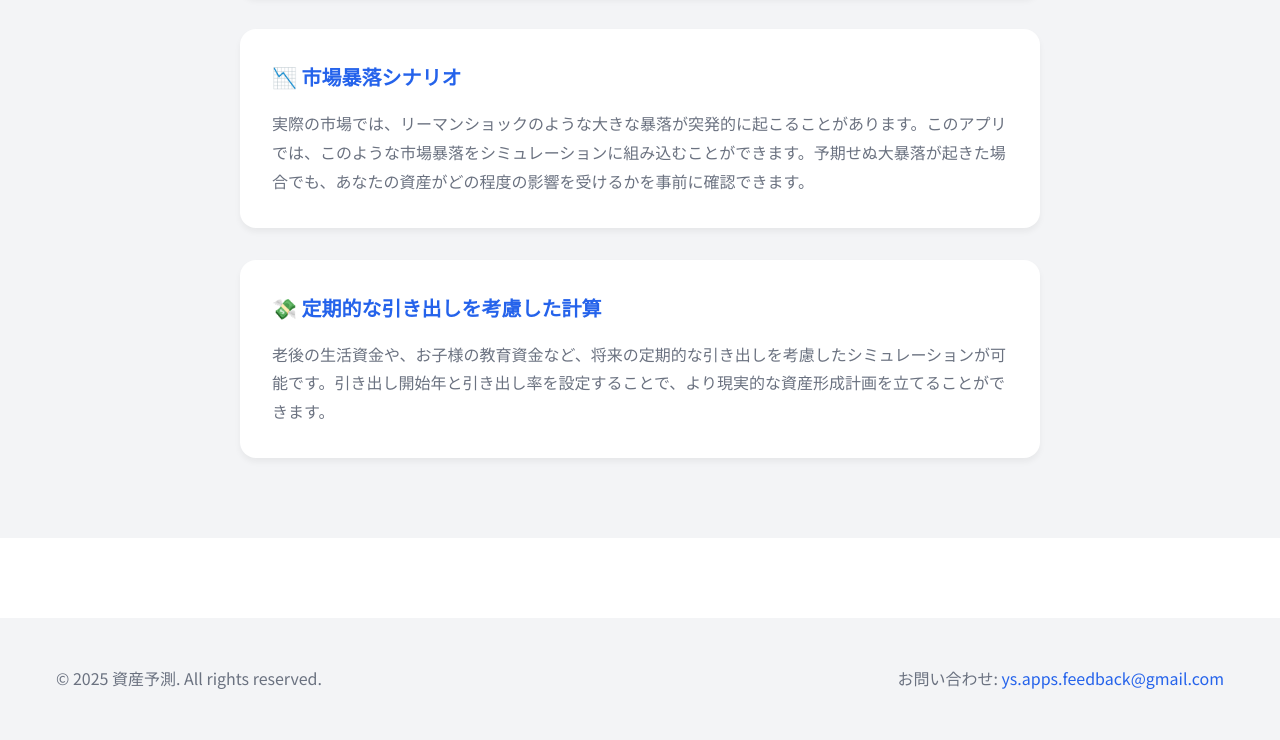
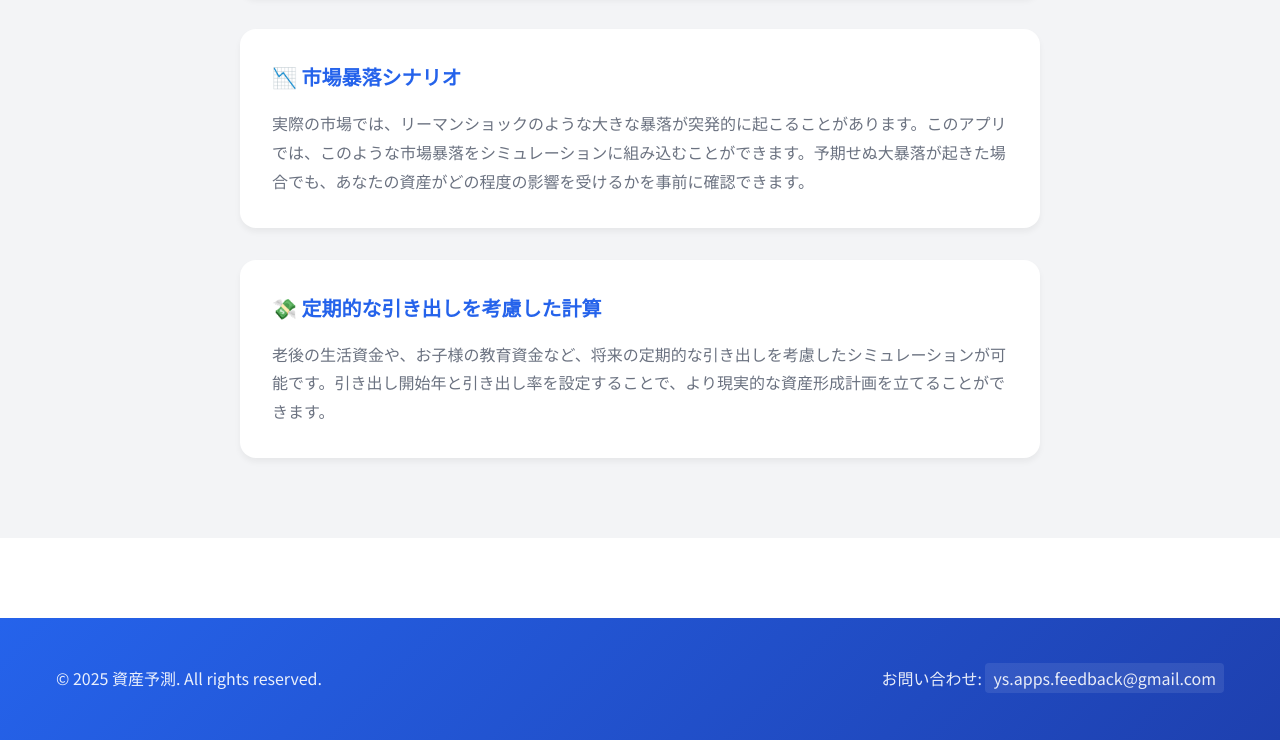
Before and after one commit to ys980323/assetSimPage, a plain HTML site: page index.html in a window 1280 px wide. Shown: the part 3082-3822 px from the top of the page. Drawn offline with Linux system fonts and the light colour scheme.

Commit message:
いろいろ

```diff
--- a/css/style.css
+++ b/css/style.css
@@ -236,12 +236,13 @@ body {
 
 /* Footer */
 .footer {
-    background-color: var(--light-background);
+    background: linear-gradient(135deg, var(--primary-color), var(--secondary-color));
     padding: 3rem 0;
     margin-top: 5rem;
 }
 
 .footer-content {
+    color: white;
     display: flex;
     justify-content: space-between;
     align-items: center;
@@ -249,8 +250,25 @@ body {
     gap: 1rem;
 }
 
+.footer a,
+.footer a:link,
+.footer a:visited {
+    color: white !important;
+    text-decoration: none;
+    transition: all 0.3s;
+    padding: 0.2rem 0.5rem;
+    border-radius: 4px;
+    background-color: rgba(255, 255, 255, 0.1);
+}
+
+.footer a:hover {
+    background-color: rgba(255, 255, 255, 0.2);
+    transform: translateY(-1px);
+}
+
 .footer p {
-    color: var(--light-text-color);
+    color: white;
+    opacity: 0.9;
 }
 
 .footer a {
```
